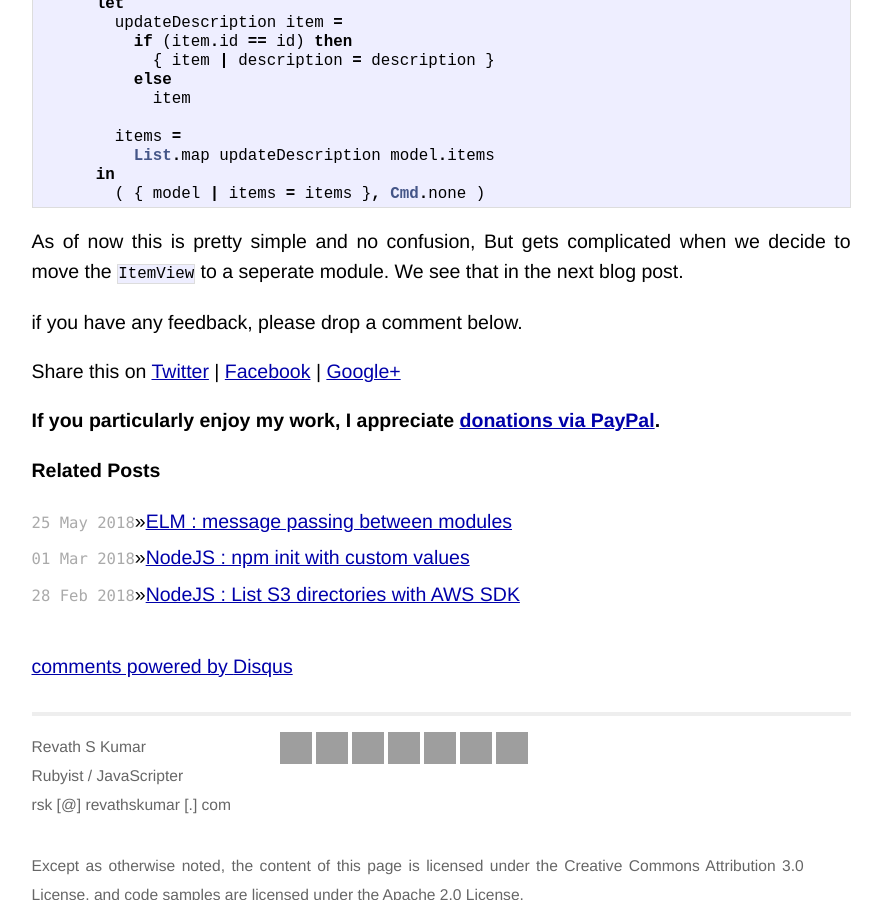
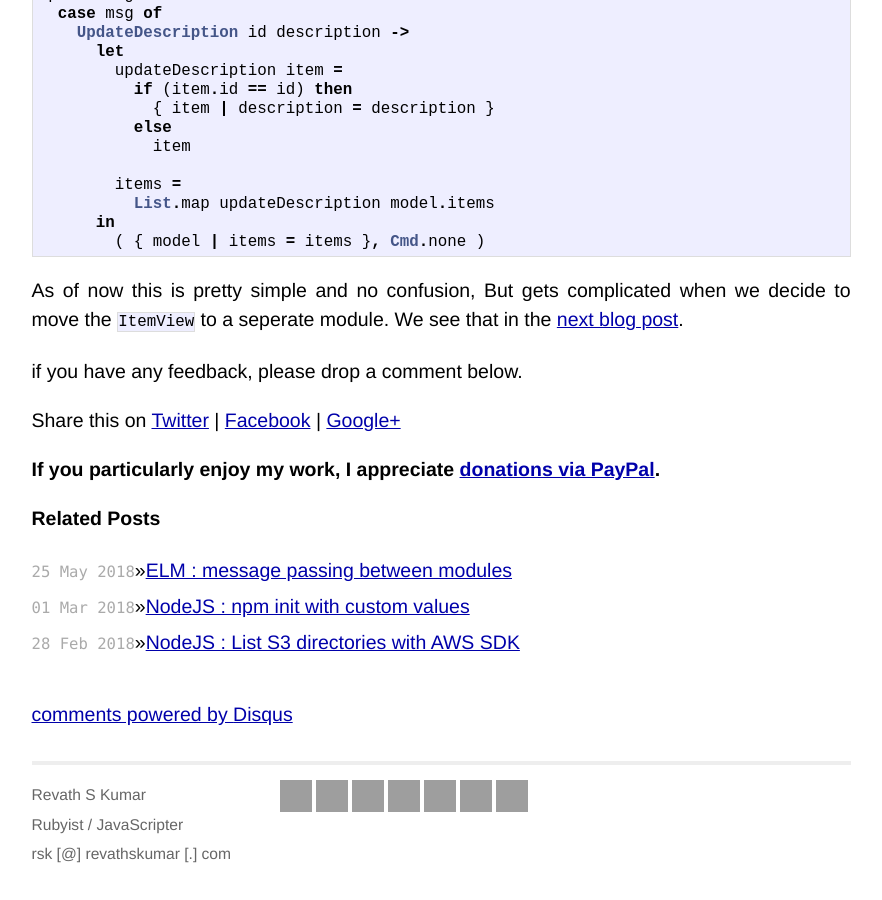
Before and after one commit to revathskumar/blog.revathskumar.com, a Jekyll site: the page built from _posts/2018-05-01-elm-update-field-in-a-list.md, in a window 1280 px wide and 900 px high, scrolled down 1436 px, cut to the strip 0-900 px from the top of the window. Shown: the whole strip, without its empty margins (199-1081 px from the left). Built offline with Jekyll 4.4.1, drawn with Linux system fonts in a browser that asks for light colours; comment, search, counter and statistics services are not loaded; part of the change alters nothing that is shown; some of the changed text lies outside the part shown; grey boxes are pictures that could not be loaded.

````diff
--- a/_posts/2018-05-01-elm-update-field-in-a-list.md
+++ b/_posts/2018-05-01-elm-update-field-in-a-list.md
@@ -5,7 +5,10 @@ excerpt: 'Simple way to update a field in the list of Items.'
 date: 2018-05-01 06:05:00 IST
 updated: 2018-05-01 06:05:00 IST
 categories: elm
+tags: elm
 ---
+
+**Part 2 is now published : [ELM : message passing between modules][part_2]**
 
 when we work on a project which has a list or a grid, in most cases we come to a situtation where we need to update one of the field in a list of Items.
 In this blog we will see how we can update the field in a list.
@@ -76,6 +79,8 @@ update msg model =
         ( { model | items = items }, Cmd.none )
 ```
 
-As of now this is pretty simple and no confusion, But gets complicated when we decide to move the `ItemView` to a seperate module. We see that in the next blog post.
+As of now this is pretty simple and no confusion, But gets complicated when we decide to move the `ItemView` to a seperate module. We see that in the [next blog post][part_2].
 
 if you have any feedback, please drop a comment below.
+
+[part_2]: /2018/05/elm-message-passing-between-modules.html
````
